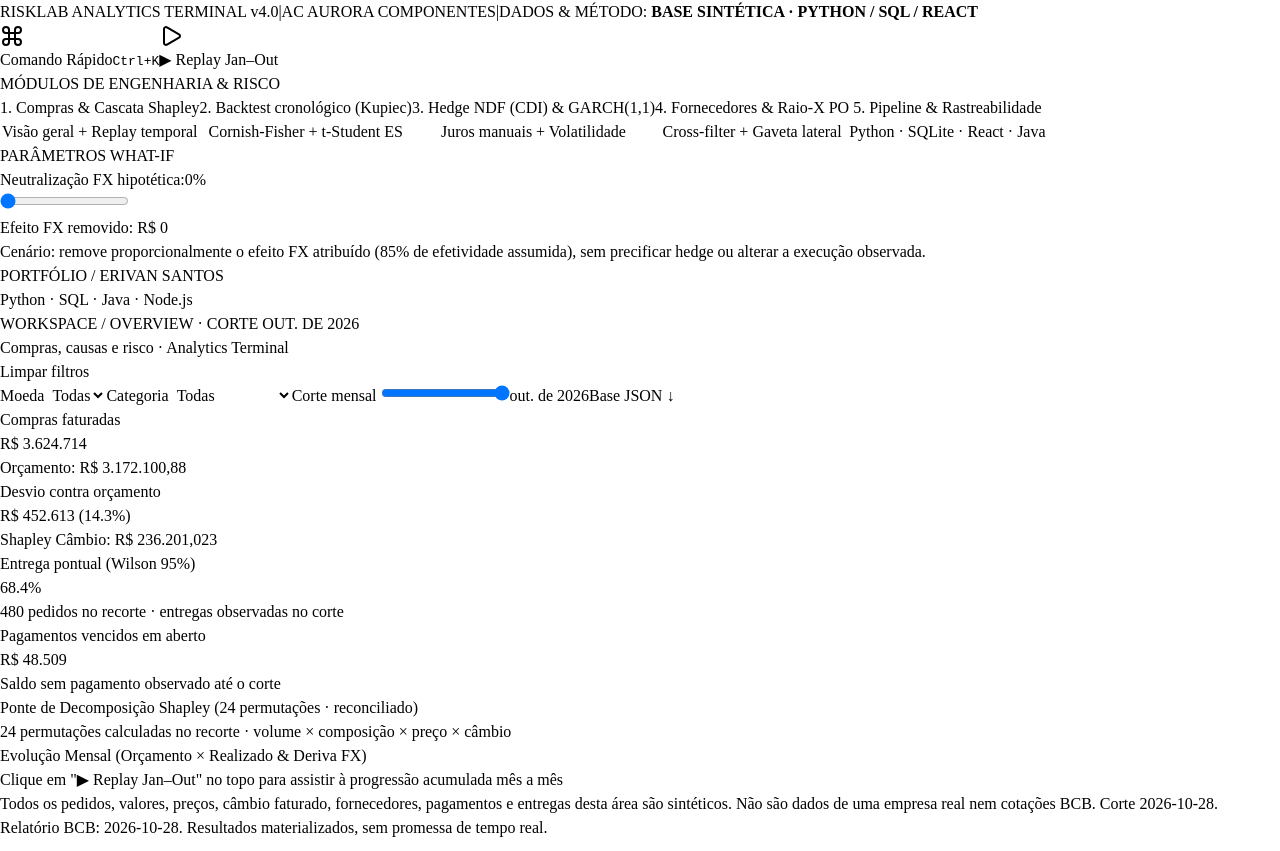
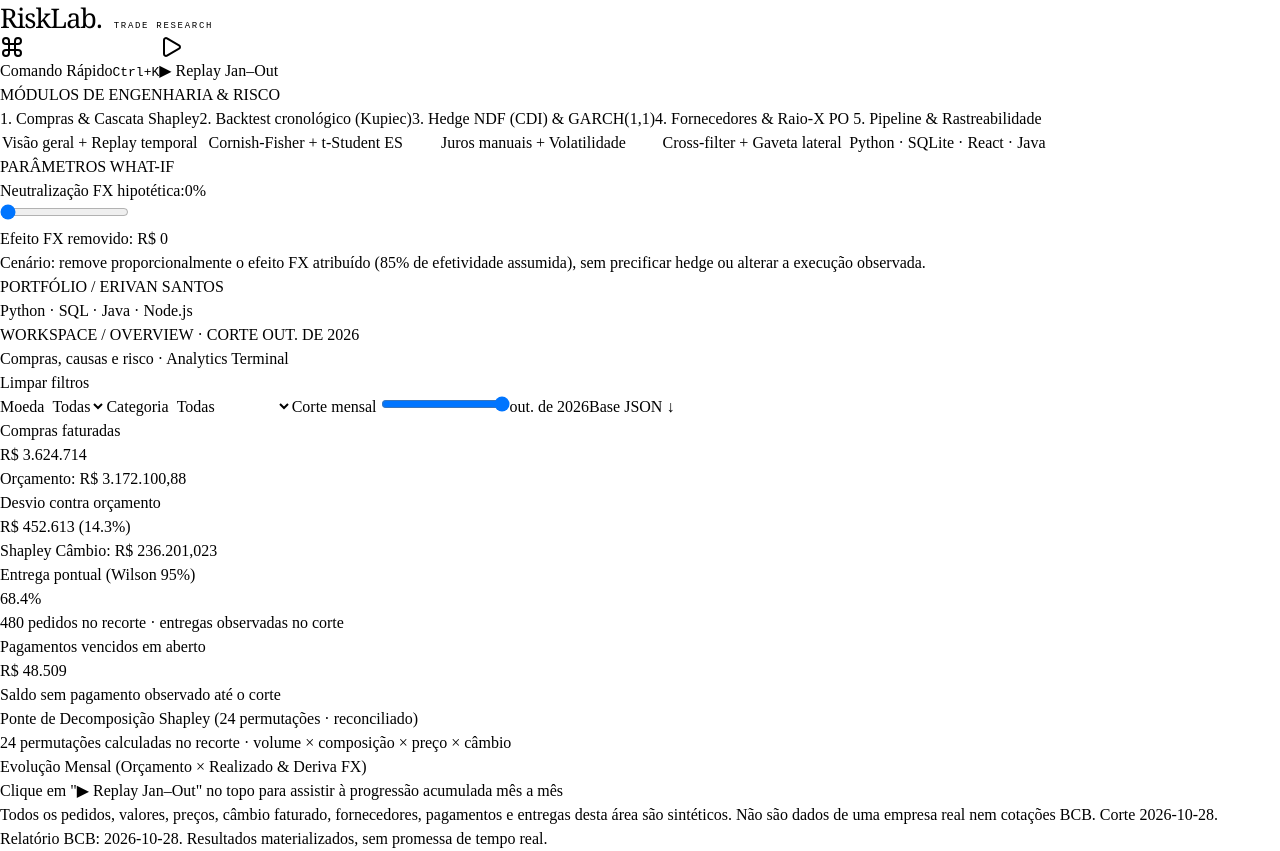
Before and after one commit to Erivan011/RiskLab, a React (Vite) app in the folder frontend/: page / in a window 1280 px wide. Built offline with nearby package versions, Linux system fonts and the light colour scheme.

Commit message:
Use editorial RiskLab Trade Research wordmark in terminal header

```diff
--- a/frontend/src/App.tsx
+++ b/frontend/src/App.tsx
@@ -281,17 +281,9 @@ export default function App() {
 
       {/* Top Monochrome Institutional Bar */}
       <div className="bg-[#12151B] border-b border-[#262B36] px-5 py-2 text-[11px] font-mono flex flex-wrap items-center justify-between gap-4 text-[#8B949E]">
-        <div className="flex items-center gap-4">
-          <span className="text-[#FFFFFF] font-semibold tracking-wider uppercase">
-            RISKLAB ANALYTICS TERMINAL v4.0
-          </span>
-          <span className="text-[#262B36]">|</span>
-          <span>AC AURORA COMPONENTES</span>
-          <span className="hidden md:inline text-[#262B36]">|</span>
-          <span className="hidden md:inline">
-             DADOS & MÉTODO: <strong className="text-[#C4A982]">BASE SINTÉTICA · PYTHON / SQL / REACT</strong>
-          </span>
-        </div>
+        <a href="/" aria-label="RiskLab — Trade Research" className="inline-flex items-baseline whitespace-nowrap no-underline text-[#E5E5DC]" style={{fontFamily:'Georgia, serif',fontSize:27,letterSpacing:'-1px',lineHeight:1.3}}>
+          RiskLab<span aria-hidden="true">.</span><small style={{fontFamily:'monospace',fontSize:9,letterSpacing:'1.7px',marginLeft:12}}>TRADE RESEARCH</small>
+        </a>
 
         <div className="flex items-center gap-2.5">
           <button
```
